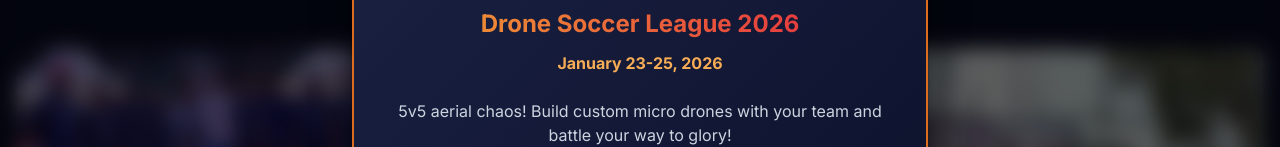
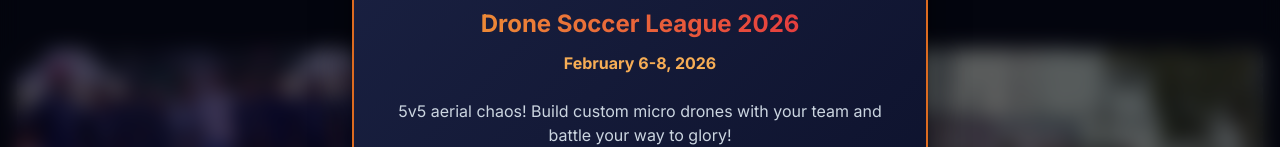
Before and after one commit to ShirshenduR/aero-fabrication-club, a Next.js app: page /achievements in a window 1280 px wide. Shown: the part 204-351 px from the top of the page. Built offline with nearby package versions, Linux system fonts and the light colour scheme.

Commit message:
Fixed date DSL

```diff
--- a/components/EventRegistrationPopup.tsx
+++ b/components/EventRegistrationPopup.tsx
@@ -122,7 +122,7 @@ export default function EventRegistrationPopup() {
                 color="orange.300"
                 fontWeight="bold"
               >
-                January 23-25, 2026
+                February 6-8, 2026
               </Text>
             </VStack>
           </ModalHeader>
--- a/package.json
+++ b/package.json
@@ -57,7 +57,7 @@
     "input-otp": "^1.4.1",
     "lottie-react": "^2.4.1",
     "lucide-react": "^0.454.0",
-    "next": "15.1.0",
+    "next": "^15.5.9",
     "next-themes": "^0.4.4",
     "react": "^19.0.0",
     "react-day-picker": "^9.4.3",
```
Also changed, not shown: 1 other file (tests, documents, lock files or other folders).
